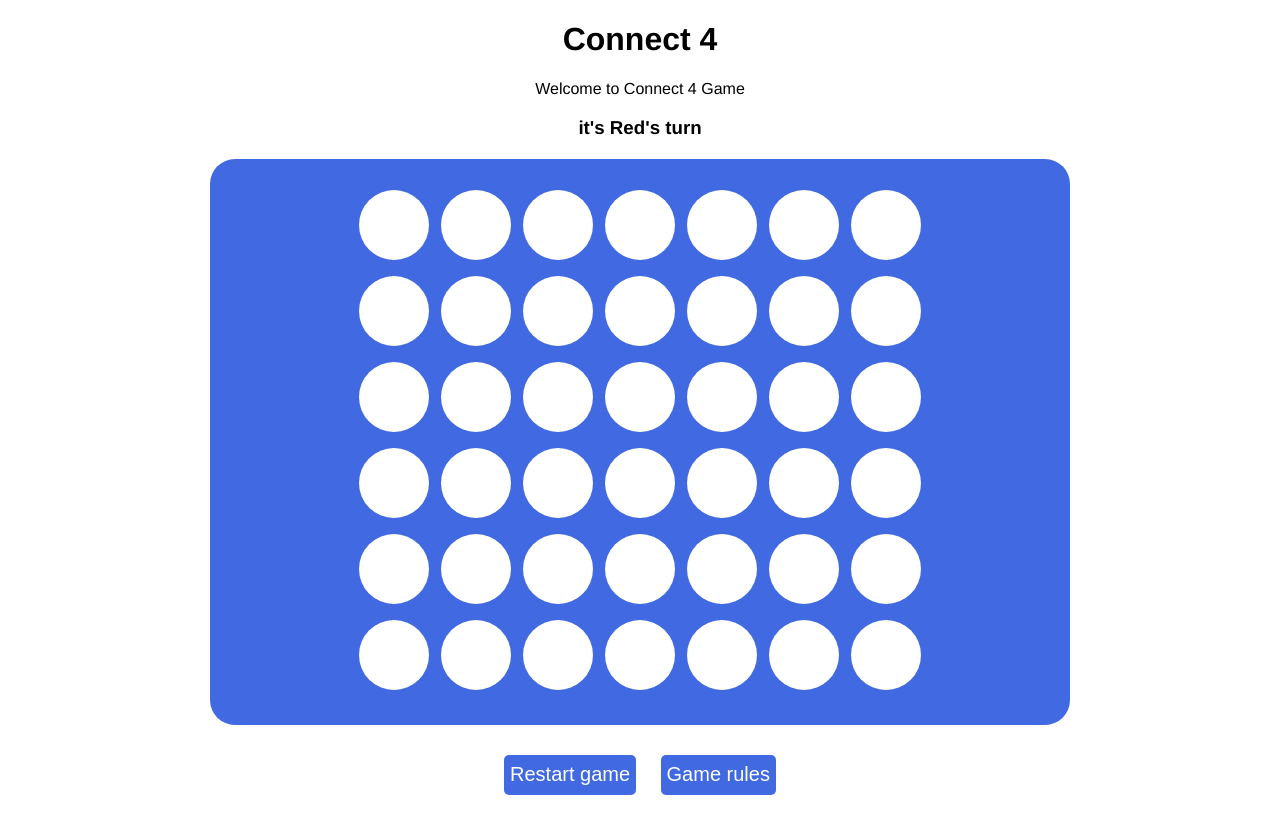
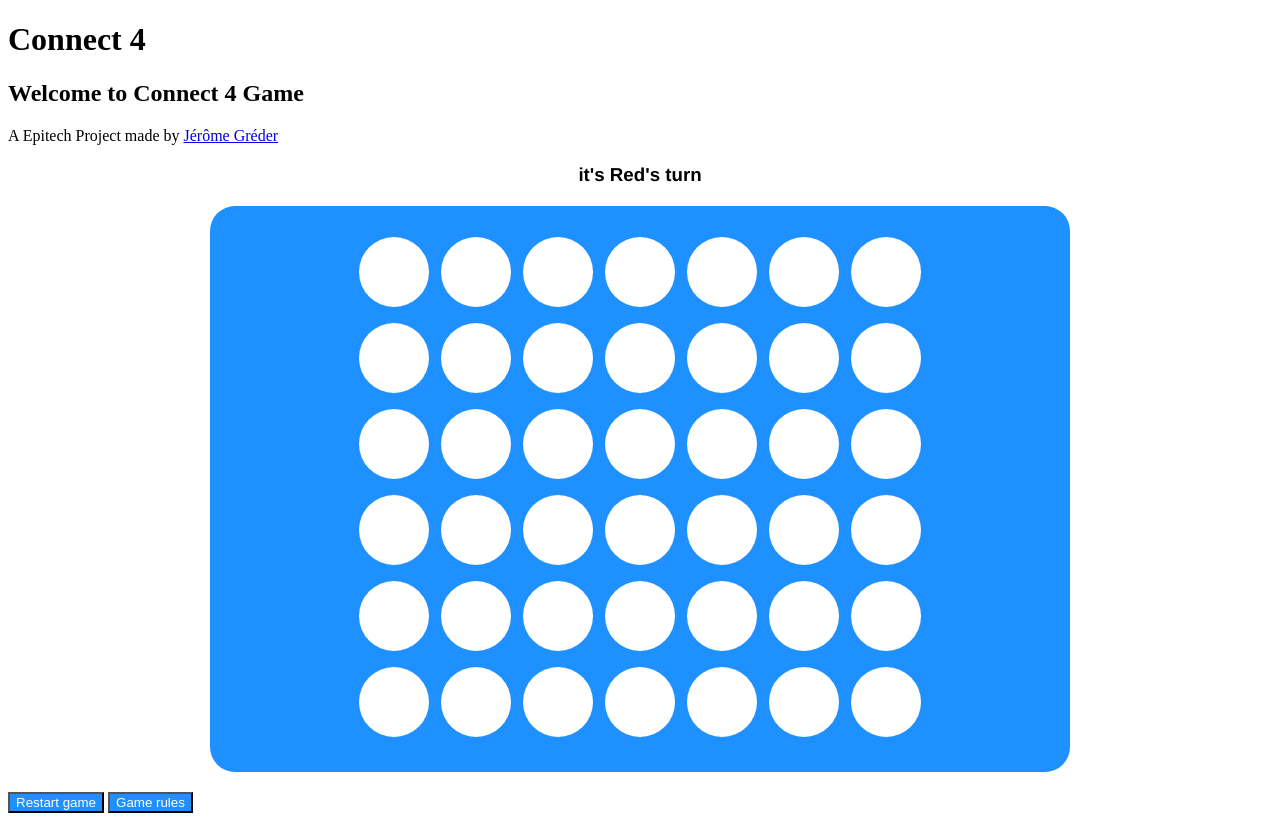
Before and after one commit to Glados1998/ConnectFour, a plain HTML site: page index.html in a window 1280 px wide. Drawn offline with nearby package versions, Linux system fonts and the light colour scheme.

Commit message:
Refactor HTML structure and enhance button styles

```diff
--- a/index.html
+++ b/index.html
@@ -10,20 +10,26 @@
     <title>connect 4</title>
 </head>
 <body>
-
+<header>
+    <h1>Connect 4</h1>
+    <h2>Welcome to Connect 4 Game</h2>
+    <p>A Epitech Project made by <a target="_blank" href="https://www.jerome-greder.com">Jérôme Gréder</a></p>
+</header>
 <main>
-
-    <h1>Connect 4</h1>
-    <p>Welcome to Connect 4 Game</p>
-
     <h3>it's <span id="currenPlayer">Red</span>'s turn</h3>
-
     <div id="connect4"></div>
 
-    <button onclick="gameReset()">Restart game</button>
-    <button onclick="gameRules()">Game rules</button>
+</main>
+<footer>
+    <section>
+        <button onclick="gameReset()">Restart game</button>
+        <button onclick="gameRules()">Game rules</button>
+    </section>
 
-</main>
+    <section>
+
+    </section>
+</footer>
 <script src="script.js"></script>
 <script src="main.js"></script>
 </body>
--- a/style.css
+++ b/style.css
@@ -9,19 +9,24 @@ main {
 
 button {
 
-    font-size: 20px;
-    margin: 10px;
-    width: auto;
-    height: 40px;
-    border: none;
-    border-radius: 5px;
-    background: royalblue;
+
+    background: dodgerblue;
     color: #fff;
+    cursor: pointer;
+    transition: background 0.5s, scale 0.5s;
+}
+
+button:hover {
+
+    background: dodgerblue;
+    scale: 1.05;
+    transition: background 0.5s, scale 0.5s;
+    box-shadow: 0 3px 6px rgba(0, 0, 0, 0.16);
 }
 
 #connect4 {
 
-    background: royalblue;
+    background: dodgerblue;
     border-radius: 25px;
     margin: 20px;
     width: auto;
```
